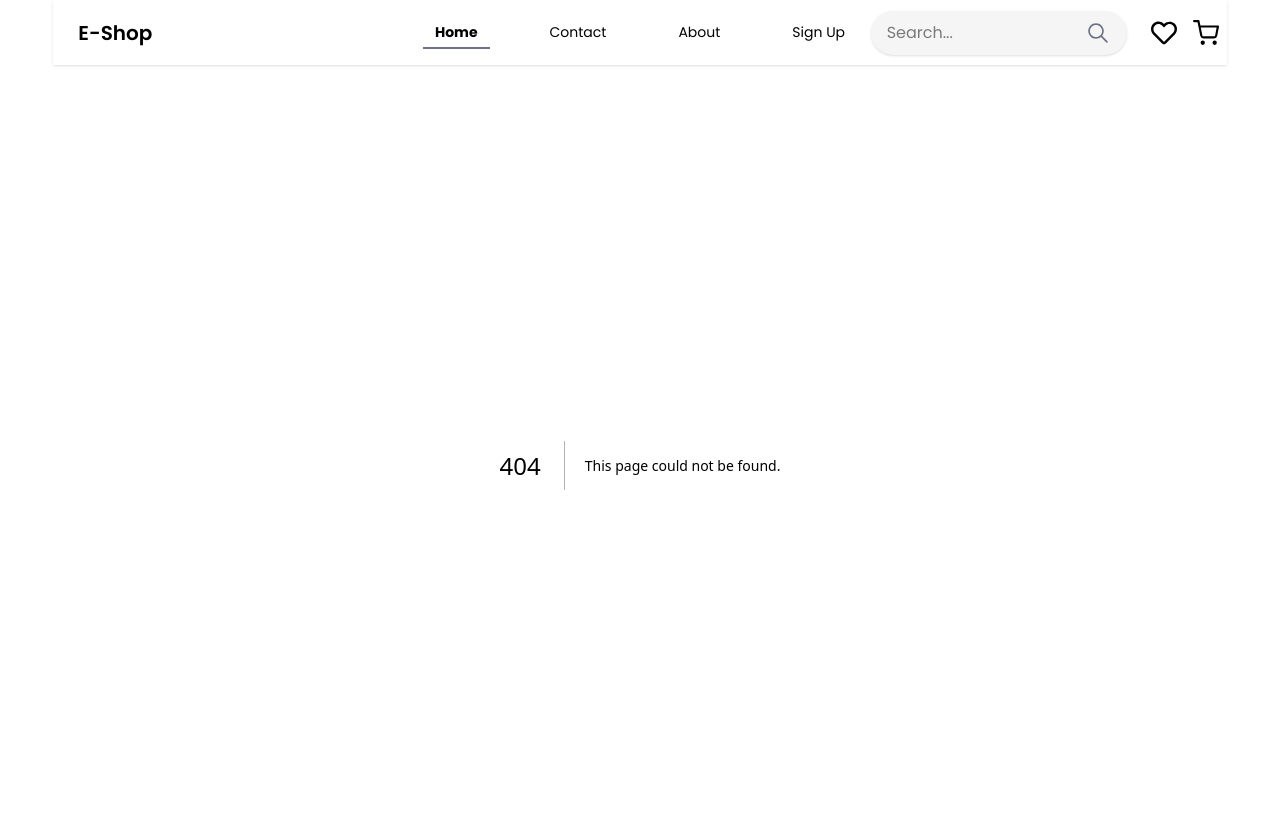
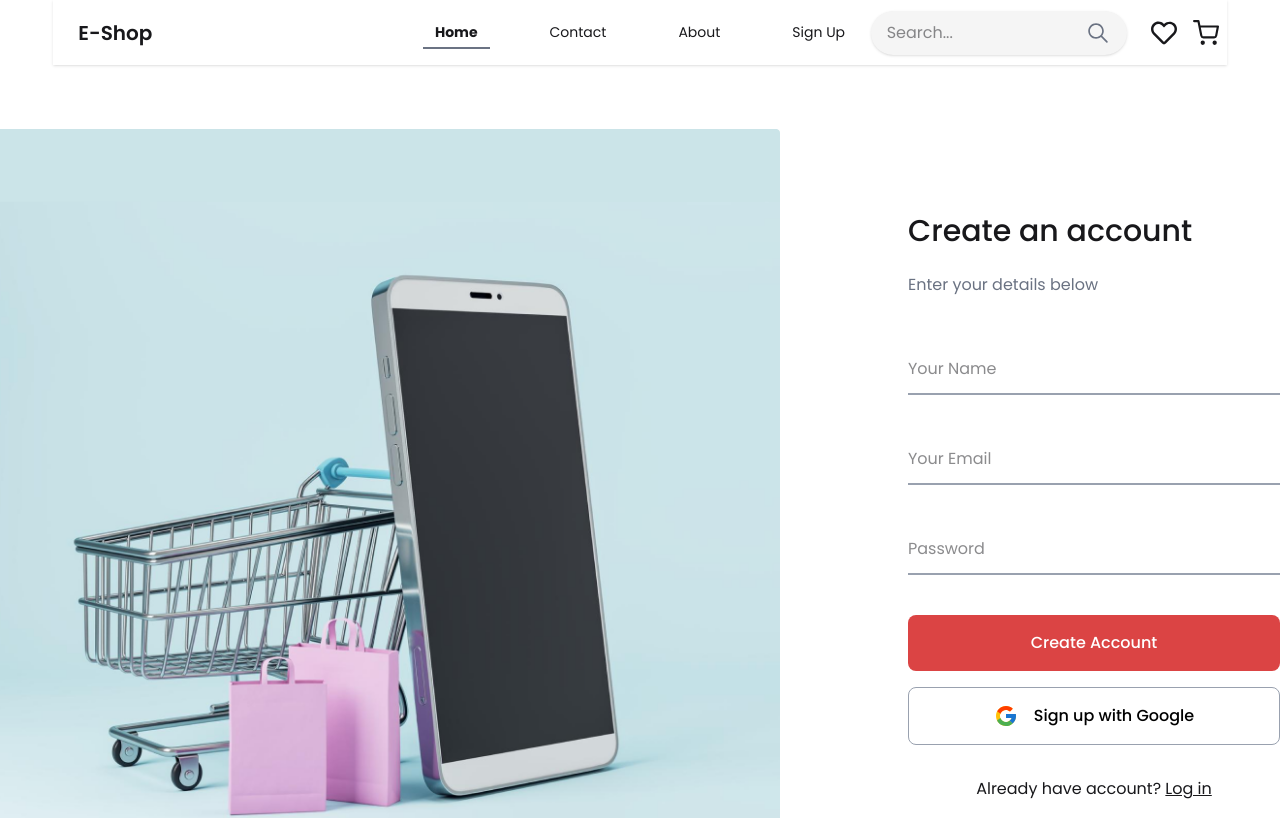
Before and after one commit to rifat-hasan121/e-Shop, a Next.js app: page /SignUp in a window 1280 px wide. Before the commit this address had no page. Shown: the top 818 px of the page. Built offline with nearby package versions, Linux system fonts and the light colour scheme.

Commit message:
implement SignUp page design

```diff
--- a/package.json
+++ b/package.json
@@ -13,6 +13,7 @@
     "next": "15.5.3",
     "react": "19.1.0",
     "react-dom": "19.1.0",
+    "react-hook-form": "^7.63.0",
     "react-icons": "^5.5.0"
   },
   "devDependencies": {
--- /dev/null
+++ b/src/app/SignUp/components/SignUpForm.tsx
@@ -0,0 +1,53 @@
+import Link from "next/link";
+import React from "react";
+import { FcGoogle } from "react-icons/fc";
+
+
+export default function SignUpForm() {
+
+  return (
+    <div className="mt-12">
+      <form  className="flex flex-col w-full">
+        <input
+          type="text"
+          name="name"
+          placeholder="Your Name"
+          className="border-b-2 border-gray-400 py-3"
+        />
+        <input
+          type="email"
+          name="email"
+          placeholder="Your Email"
+          className="mt-10 border-b-2 border-gray-400 py-3"
+        />
+        <input
+          type="password"
+          name="password"
+          placeholder="Password"
+          className="mt-10 border-b-2 border-gray-400 py-3"
+        />
+        <button
+          type="submit"
+          className="cursor-pointer mt-10 w-full bg-[#DB4444] py-4 text-white font-medium rounded-lg hover:bg-red-600 transition-colors"
+        >
+          Create Account
+        </button>
+      </form>
+
+      <div className="mt-4">
+        <button className="cursor-pointer w-full border border-gray-400 py-4 text-black font-medium rounded-lg   transition-colors">
+          <span className="flex items-center justify-center gap-4">
+            <FcGoogle size={24} /> Sign up with Google
+          </span>
+        </button>
+
+        <p className="text-center mt-8">
+          Already have account?{" "}
+          <Link href={"/Login"} className="link">
+            Log in
+          </Link>
+        </p>
+      </div>
+    </div>
+  );
+}
--- /dev/null
+++ b/src/app/SignUp/page.tsx
@@ -0,0 +1,29 @@
+import Image from "next/image";
+import React from "react";
+import SignUpForm from "./components/SignUpForm";
+
+export default function SignUp() {
+  return (
+    <div className="my-16">
+      <div className="flex items-center gap-32">
+        <div className="">
+          <Image
+            src="/image/Side Image.png"
+            alt="Side Image.png"
+            width={805}
+            height={781}
+            className=""
+            style={{
+              filter: "drop-shadow(0 8px 50px rgba(255, 255, 255, 0.4))",
+            }}
+          />
+        </div>
+        <div className="w-96">
+          <h1 className="font-medium text-3xl">Create an account</h1>
+          <p className="text-gray-500 mt-6">Enter your details below</p>
+          <SignUpForm />
+        </div>
+      </div>
+    </div>
+  );
+}
--- a/tsconfig.json
+++ b/tsconfig.json
@@ -57,7 +57,7 @@
     ".next/types/**/*.ts",
     "**/*.ts",
     "**/*.tsx"
-  ],
+, "src/app/SignUp"  ],
   "exclude": [
     "node_modules"
   ]
```
Also changed, not shown: public/image/Side Image.png (added), 1 other file (tests, documents, lock files or other folders).
